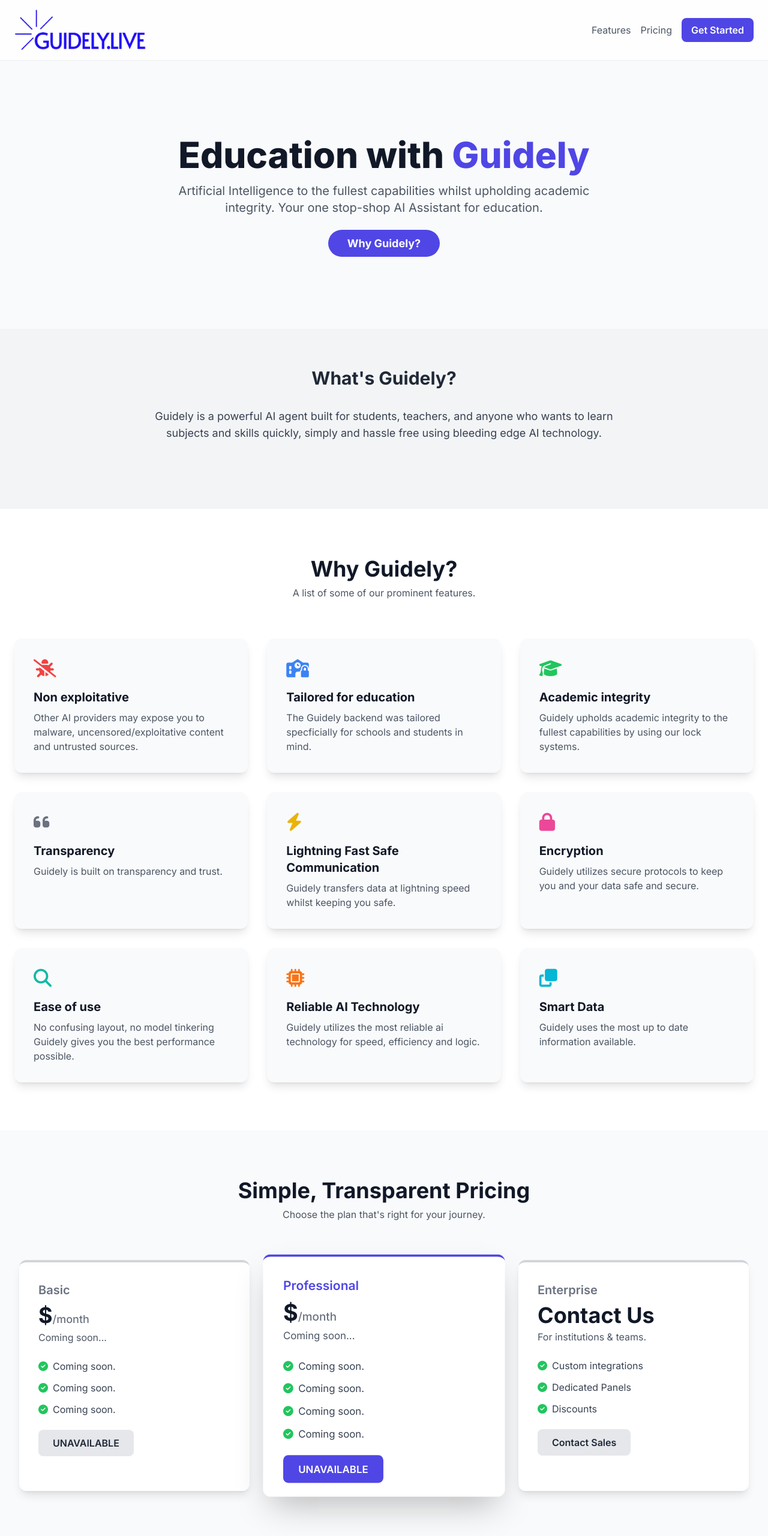
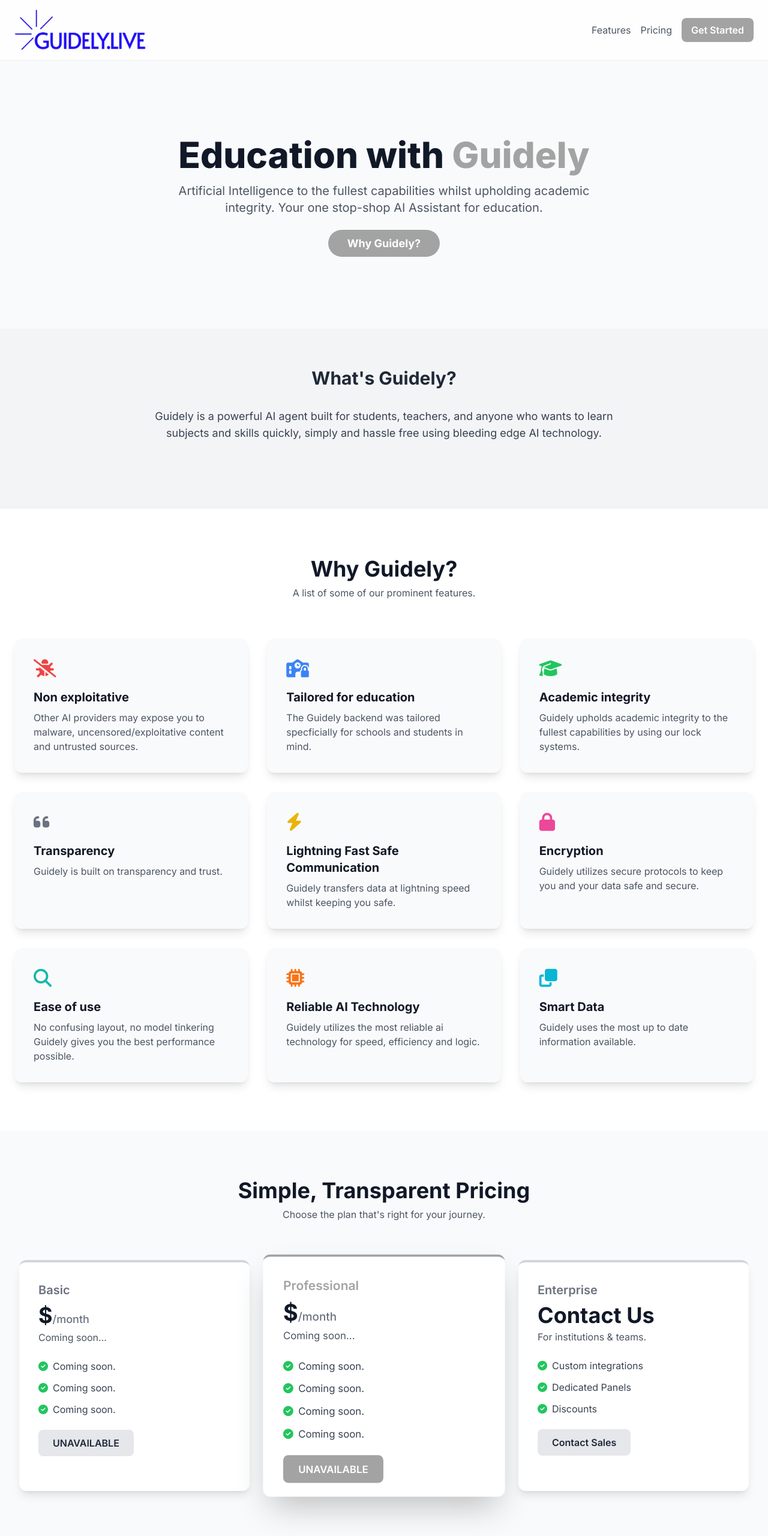
Before and after one commit to abubakartootla/abubakartootla.github.io, a plain HTML site: page index.html in a window 1280 px wide. Shown: the top 2560 px of the page at 60% size. Drawn offline with nearby package versions, Linux system fonts and the light colour scheme.

Commit message:
Update index.html

```diff
--- a/index.html
+++ b/index.html
@@ -53,13 +53,13 @@
 
     <header class="sticky top-0 z-50 bg-white/80 backdrop-blur-sm shadow-sm">
         <nav class="container mx-auto px-6 py-4 flex justify-between items-center">
-            <a href="#" class="text-2xl font-bold text-indigo-600">
+            <a href="#" class="text-2xl font-bold text-neutral-400">
                 <img src="icon.png" alt="Description of the image" style="width: 220px; height: 68px;">
             </a>
             <div class="flex items-center space-x-4">
-                <a href="#features" class="hidden md:block text-gray-600 hover:text-indigo-600 transition">Features</a>
-                <a href="#pricing" class="hidden md:block text-gray-600 hover:text-indigo-600 transition">Pricing</a>
-                <a href="#" class="bg-indigo-600 hover:bg-indigo-700 text-white font-semibold px-4 py-2 rounded-lg transition">Get Started</a>
+                <a href="#features" class="hidden md:block text-gray-600 hover:text-neutral-400 transition">Features</a>
+                <a href="#pricing" class="hidden md:block text-gray-600 hover:text-neutral-400 transition">Pricing</a>
+                <a href="#" class="bg-neutral-400 hover:bg-green-400 text-white font-semibold px-4 py-2 rounded-lg transition">Get Started</a>
             </div>
         </nav>
     </header>
@@ -68,13 +68,13 @@
         <section class="py-20 md:py-32">
             <div class="container mx-auto px-6 text-center">
                 <h1 class="text-4xl md:text-6xl font-extrabold text-gray-900 leading-tight mb-4 fade-in">
-                    Education with <span class="text-indigo-600">Guidely</span>
+                    Education with <span class="text-neutral-400">Guidely</span>
                 </h1>
                 <p class="text-lg md:text-xl text-gray-600 max-w-3xl mx-auto mb-8 fade-in" style="transition-delay: 0.2s;">
                     Artificial Intelligence to the fullest capabilities whilst upholding academic integrity. Your one stop-shop AI Assistant for education.
                 </p>
                 <div class="fade-in" style="transition-delay: 0.4s;">
-                    <a href="#features" class="bg-indigo-600 hover:bg-indigo-700 text-white font-bold py-3 px-8 rounded-full text-lg transition transform hover:scale-105">
+                    <a href="#features" class="bg-neutral-400 hover:bg-green-400 text-white font-bold py-3 px-8 rounded-full text-lg transition transform hover:scale-105">
                         Why Guidely?
                     </a>
                 </div>
@@ -165,8 +165,8 @@
                         <a href="#" class="w-full text-center bg-gray-200 hover:bg-gray-300 text-gray-800 font-semibold py-3 px-6 rounded-lg transition">UNAVAILABLE</a>
                     </div>
 
-                    <div class="price-card w-full max-w-sm bg-white p-8 rounded-xl shadow-2xl border-t-4 border-indigo-600 transform lg:scale-105 fade-in" style="transition-delay: 0.4s;">
-                        <h3 class="text-xl font-semibold text-indigo-600 mb-2">Professional</h3>
+                    <div class="price-card w-full max-w-sm bg-white p-8 rounded-xl shadow-2xl border-t-4 border-neutral-400 transform lg:scale-105 fade-in" style="transition-delay: 0.4s;">
+                        <h3 class="text-xl font-semibold text-neutral-400 mb-2">Professional</h3>
                         <p class="text-4xl font-bold text-gray-900 mb-1">$<span class="text-lg font-medium text-gray-500">/month</span></p>
                         <p class="text-gray-600 mb-6">Coming soon...</p>
                         <ul class="space-y-3 text-gray-700 mb-8">
@@ -175,7 +175,7 @@
                             <li class="flex items-center"><i class="fas fa-check-circle text-green-500 mr-2"></i>Coming soon.</li>
                             <li class="flex items-center"><i class="fas fa-check-circle text-green-500 mr-2"></i>Coming soon.</li>
                         </ul>
-                        <a href="#" class="w-full text-center bg-indigo-600 hover:bg-indigo-700 text-white font-semibold py-3 px-6 rounded-lg transition">UNAVAILABLE</a>
+                        <a href="#" class="w-full text-center bg-neutral-400 hover:bg-green-400 text-white font-semibold py-3 px-6 rounded-lg transition">UNAVAILABLE</a>
                     </div>
 
                     <div class="price-card w-full max-w-sm bg-white p-8 rounded-xl shadow-lg border-t-4 border-gray-300 fade-in" style="transition-delay: 0.6s;">
```
